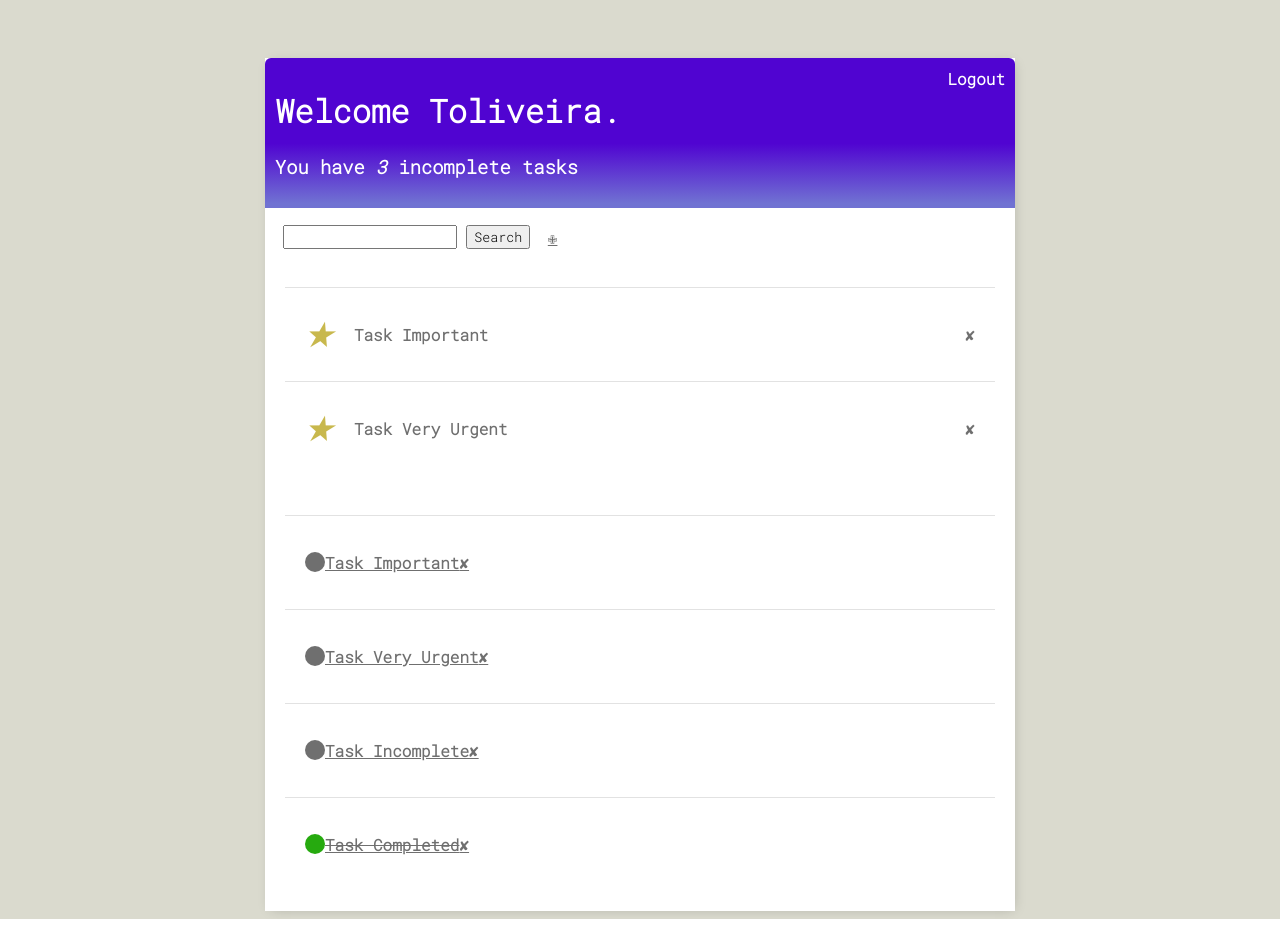
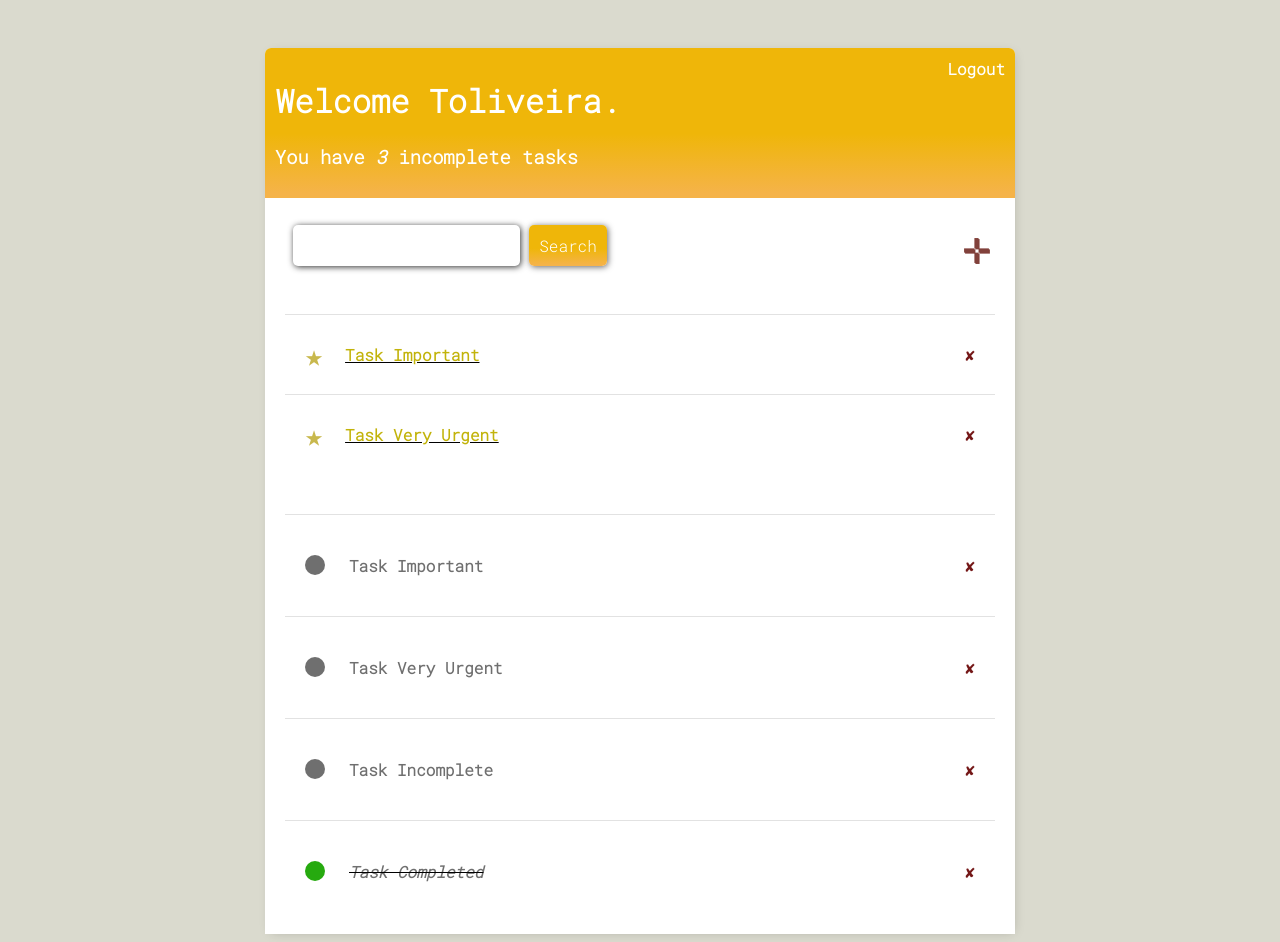
Before and after one commit to TiagoOliveiraa/ToDoApp_Django, a Django app: page / in a window 1280 px wide. Before the commit the page ends 919 px from the top, so only its background shows below. Run offline with Django 4.2, Linux system fonts and the light colour scheme; a user stored in the database is signed in; data comes from the database, SQL or seed files in the repository; both versions use the stored data as it was after the commit.

Commit message:
Finishing List Styiling

```diff
--- a/main/templates/main/task_list.html
+++ b/main/templates/main/task_list.html
@@ -23,51 +23,46 @@ Task List
             <div class="list-form-search">
                 <form method="GET">
                     <input type="text" name="search-area" value="{{search_input}}">
-                    <input type="submit" value="Search">
+                    <input class="search-button" type="submit" value="Search">
                 </form>
             </div>
-            <a class="list-form-header-add" href="{% url 'task-create' %}">&#10009;</a>
+            <a class="list-form-header-add" href="{% url 'task-create' %}">&#10011;</a>
         </div>
         <div class="list-VIP">
             {% for task in tasks %}
                 {% if task.urgent and not task.complete%}
                 <div class="list-VIP-content">
                     <div class="list-VIP-item">
-                        <i class="list-VIP-icon">&#9733;</i>
-                        <p><a href="{% url 'task-update' task.id%}">{{task.title}}</a></p>
+                        <div class="list-VIP-icon">&#9733;</div>
+                        <u><a href="{% url 'task-update' task.id%}">{{task.title}}</a></u>
                     </div>
-                    <a href="{% url 'task-delete' task.id %}">&#10008;</a>
+                    <a href="{% url 'task-delete' task.id %}" class="list-delete">&#10008;</a>
                 </div>
                 {% endif %}
 
             {% endfor %}
         </div>
-        <div class="list-content">
+        <div class="list">
             {% for task in tasks %}
             <div class="list-content-wrapper">
-                    {% if not task.complete %}
-                    <div class="list-content-item">
                 <div class="list-content-title">
+                {% if task.complete %}
+                    <div class="list-content-complete"></div>
+                    <i><s><a href="{%url 'task-update' task.id%}">{{task.title}}</a></s></i>
+                {%else%}
                     <div class="list-content-imcomplete"></div>
-                            <p><a href="{% url 'task-update' task.id%}">{{task.title}}</a></p>
+                    <a href="{%url 'task-update' task.id%}">{{task.title}}</a>
+                {%endif%}
                 </div>
-                        <a href="{% url 'task-delete' task.id %}">&#10008;</a>
+                <div class="list-content-delete">
+                    <a href="{%url 'task-delete' task.id%}" class="list-delete">&#10008;</a>
                 </div>
-                    {% else %}
-                    <div class="list-content-item">
-                        <div class="list-content-title">
-                            <div class="list-content-complete"></div>
-                            <p><a href="{% url 'task-update' task.id%}"><s>{{task.title}}</s></a></p>
             </div>
-                        <a href="{% url 'task-delete' task.id %}">&#10008;</a>
-                    </div>
-                    {% endif %}
+            {%empty%}
+            <p>Task list is empty</p>
+            {%endfor%}
         </div>
 
-            {% empty %}
-                <p>Task list is empty</p>
-            {% endfor %}
-        </div>
     </div>
 </div>
 {% endblock %}
--- a/main/views.py
+++ b/main/views.py
@@ -66,7 +66,7 @@ class taskCreate(LoginRequiredMixin, CreateView):
     model = Task
     context_object_name = 'task'
     #fields = ['title', 'description', 'complete']
-    fields = ['title', 'description', 'complete']
+    fields = ['title', 'description', 'urgent','complete']
     success_url = reverse_lazy('tasks')
 
     def form_valid(self, form):
--- a/static/css/style.css
+++ b/static/css/style.css
@@ -4,7 +4,7 @@
 
 body{
     background-color: rgb(218, 218, 206);
-    padding-top: 50px;
+    padding-top: 40px;
 }
 
 .main-container{
@@ -12,10 +12,12 @@ body{
     margin: auto;
     background-color: #fff;
     box-shadow: 2px 2px 12px -4px rgba(0,0,0,0.21);
+    border-radius: 6px;
 }
 
 .list-form{
     background-color: #fff;
+    font-weight: 800;
 }
 
 .list-header{
@@ -23,7 +25,7 @@ body{
     justify-content: space-between;
     margin: 0;
     color: #fff;
-    background: linear-gradient(0deg, rgba(112,114,210,1) 3%, rgba(80,4,209,1) 43%);
+    background: linear-gradient(0deg, rgb(245, 179, 73) 3%, rgb(239, 182, 9) 43%);
     padding: 10px;
     border-radius: 6px 6px 0 0;
 }
@@ -34,14 +36,73 @@ body{
     font-size: 16px;
 }
 
+.list-form-header{
+    display: flex;
+    align-items: center;
+    justify-content: space-between;
+    padding: 10px;
+    padding-right: 25px;
+}
+
+.list-form-header a{
+    text-decoration: none;
+    font-size: 45px;
+    text-shadow: 1px 1px #81413b;
+    color:#81413b;
+}
+
+.list-form-header a:hover{
+    font-size:50px;
+}
+
+.list-form-header input[type=text]{
+    padding: 10px;
+    border-radius: 5px;
+    font-size: 16px;
+    border: none;
+    box-shadow: 1px 1px 6px #000000ce;
+    font-weight: 800;
+}
+
+.list-form-header input[type=text]:focus-visible{
+    outline: 1px solid #c6c1c16e;
+}
+
+.search-button{
+    padding: 10px;
+    border-radius: 5px;
+    border: none;
+    background: linear-gradient(0deg, rgb(245, 179, 73) 3%, rgb(239, 182, 9) 43%);
+    color: #fff;
+    font-weight: 800px;
+    font-size: 16px;
+    cursor: pointer;
+    box-shadow: 1px 1px 6px #0000009a;
+}
+
+.search-button:hover{
+    background: linear-gradient(0deg, rgb(192, 141, 58) 3%, rgb(189, 144, 9) 43%);
+}
+
 .list-VIP{
     display: flex;
     flex-direction: column;
     padding: 20px;
+    max-height: 11rem;
+    overflow-y: auto;
 }
 
 .list-VIP a{
     text-decoration: none;
+}
+
+.list-delete{
+    text-decoration: none;
+    color:rgb(116, 23, 23);
+}
+
+.list-delete:hover{
+    font-size:20px;
 }
 
 .list-VIP-content{
@@ -60,6 +121,14 @@ body{
     gap: 20px;
 }
 
+.list-VIP-item a{
+    color: rgb(194, 179, 10);
+}
+
+.list-VIP-item a:hover{
+    color:rgb(134, 124, 12)
+}
+
 .list-VIP-icon{
     font-weight: 800;
     font-size: 30px;
@@ -72,8 +141,14 @@ body{
     align-items: center;
 }
 
-.list-content{
+.list{
     padding: 20px;
+    display: flex;
+    flex-direction: column;
+    overflow: hidden;
+    overflow-y: auto;
+    max-height: 25rem;
+
 }
 
 .list-content-wrapper{
@@ -82,18 +157,24 @@ body{
     justify-content: space-between;
     padding: 20px;
     background-color: #fff;
-    border-top: 1px solid rgb(226,226,226)
-}
-
-.list-content-item{
-    display: flex;
-    justify-content: space-between;
-    align-items: center;
+    border-top: 1px solid rgb(226,226,226);
 }
 
 .list-content-title{
     display: flex;
     align-items: center;
+    justify-content: space-between;
+    padding: 20px;
+    gap: 20px;
+}
+
+.list-content-title a{
+    text-decoration: none;
+    margin-left: 4px;
+}
+
+.list-content-title a:hover{
+    color: black;
 }
 
 .list-content-imcomplete{
@@ -101,6 +182,7 @@ body{
     height: 20px;
     background-color:rgb(111, 111, 111);
     border-radius: 50%;
+    margin-left: -20px;
 }
 
 .list-content-complete{
@@ -108,6 +190,7 @@ body{
     height: 20px;
     background-color:rgb(38, 170, 15);
     border-radius: 50%;
+    margin-left: -20px;
 }
 
 .list-form-search{
```
Also changed, not shown: db.sqlite3. Lines whose indentation alone changed are shown as unchanged.
